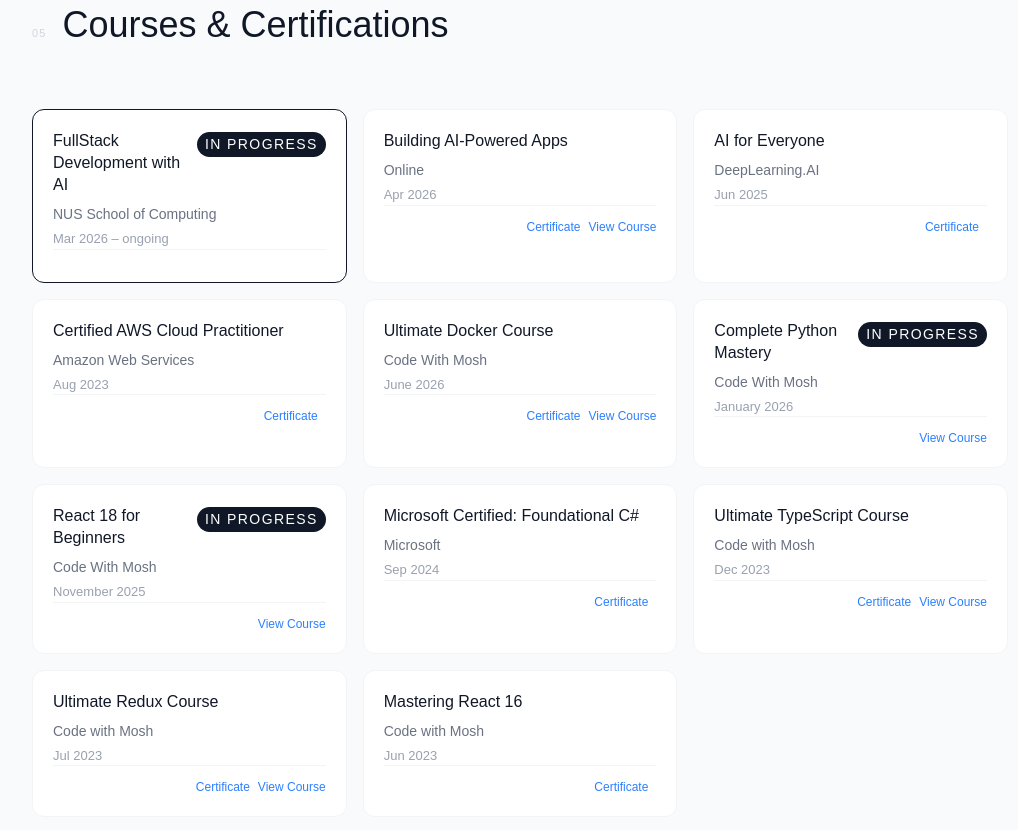
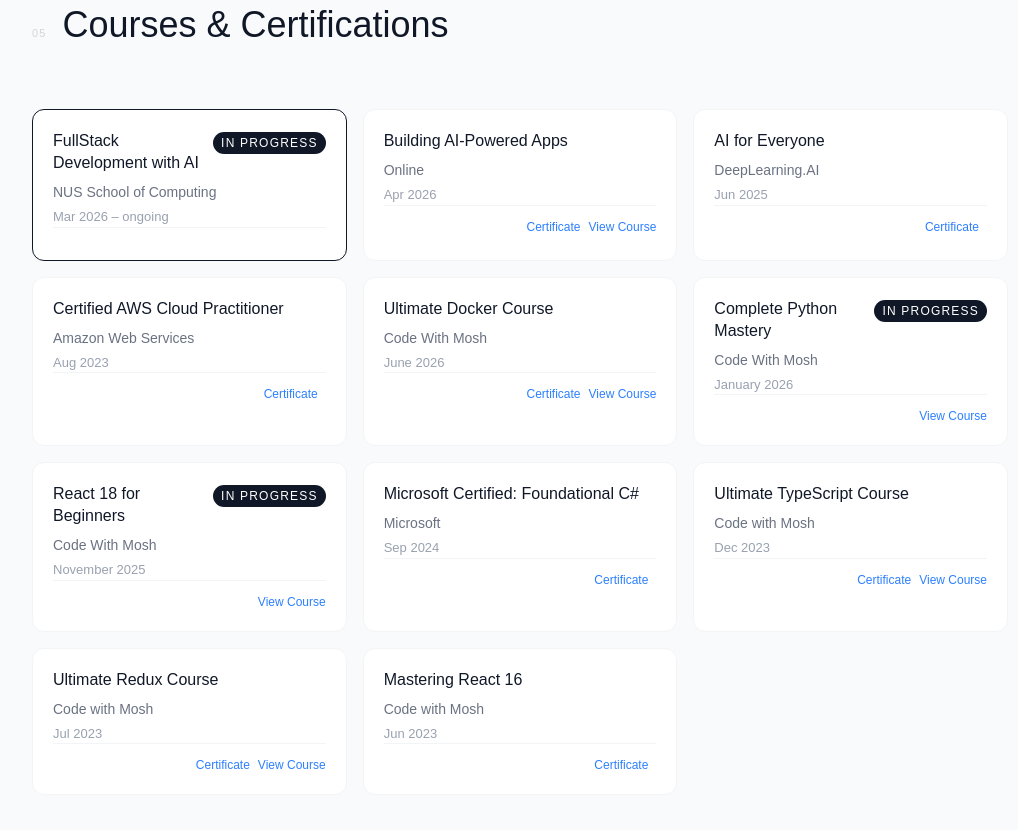
Before and after one commit to annekurian/portfolio, a Next.js app: page / in a window 1280 px wide. Shown: the part 3260-4090 px from the top of the page, without its empty margins (120-1138 px from the left). Built offline with nearby package versions, Linux system fonts and the light colour scheme.

Commit message:
Changed font size of the badge

```diff
--- a/components/Certifications.tsx
+++ b/components/Certifications.tsx
@@ -153,7 +153,7 @@
                     {cert.title}
                   </h3>
                   {cert.badge && (
-                    <span className="text-[14px] tracking-widest uppercase px-2 py-0.5 bg-gray-900 text-white rounded-full shrink-0 mt-0.5">
+                    <span className="text-[12px] tracking-widest uppercase px-2 py-0.5 bg-gray-900 text-white rounded-full shrink-0 mt-0.5">
                       {cert.badge}
                     </span>
                   )}
```
